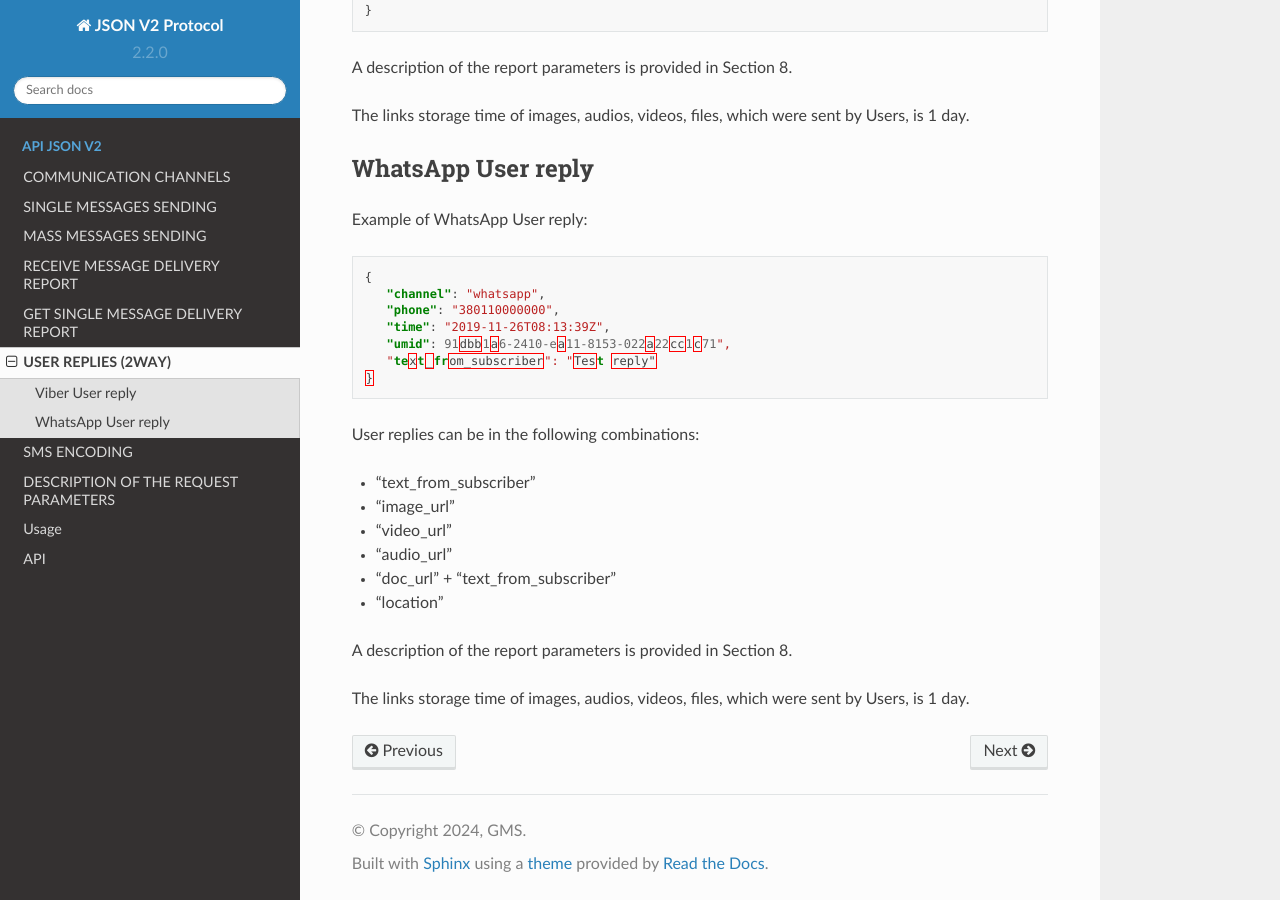
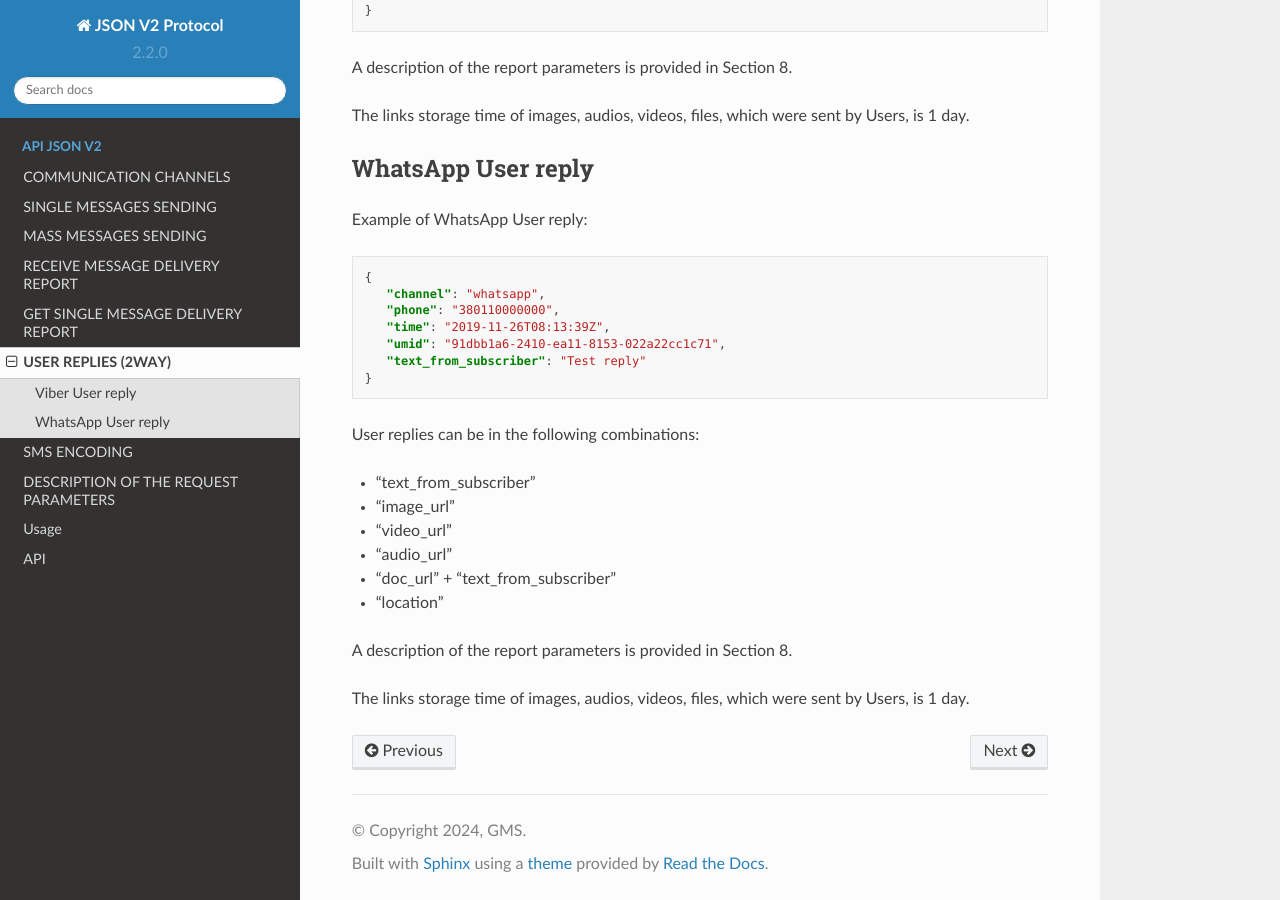
Before and after one commit to bestblast/GMS_Hyber_API, a Sphinx documentation site: the page built from docs/source/chapter6.rst, in a window 1280 px wide and 900 px high, scrolled down 1266 px. Built offline with Sphinx 7.4.7 and the Read the Docs theme 2.0.0, drawn with Linux system fonts in a browser that asks for light colours.

Commit message:
Update chapter6.rst

```diff
--- a/docs/source/chapter6.rst
+++ b/docs/source/chapter6.rst
@@ -75,7 +75,7 @@ Example of WhatsApp User reply:
       "channel": "whatsapp",
       "phone": "380110000000",
       "time": "2019-11-26T08:13:39Z",
-      "umid": 91dbb1a6-2410-ea11-8153-022a22cc1c71",
+      "umid": "91dbb1a6-2410-ea11-8153-022a22cc1c71",
       "text_from_subscriber": "Test reply"
    }
 
```
